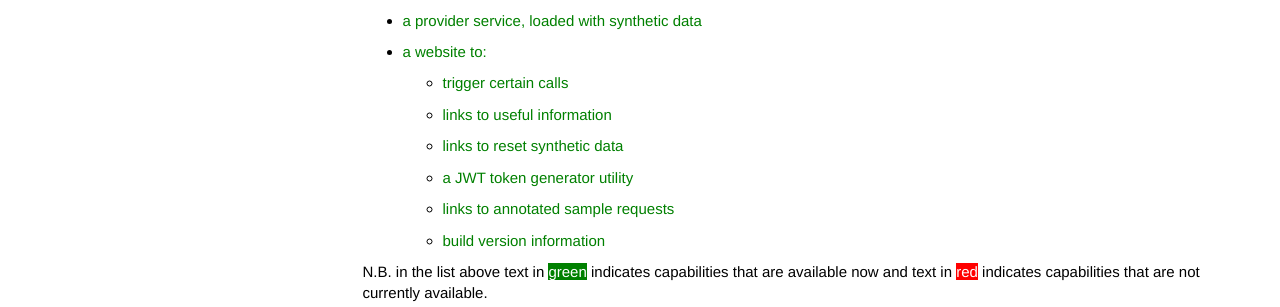
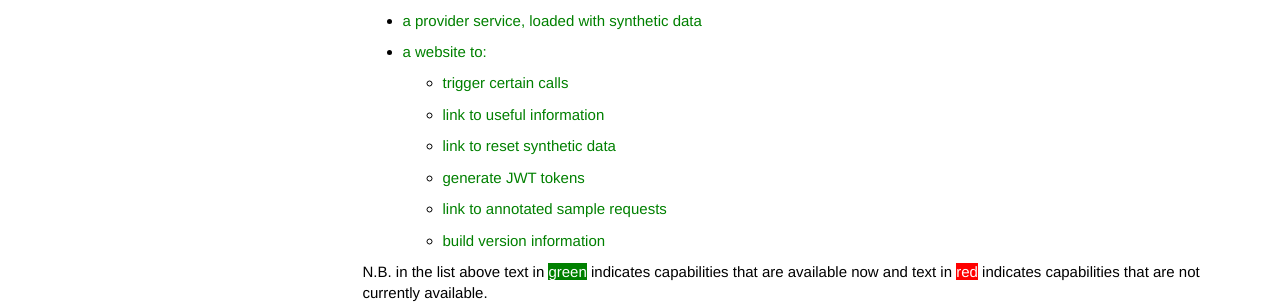
Before and after one commit to nhsd-a2si/docs-uec-appts, a Jekyll site: the page built from _pages/implementation/demonstrator/demo_overview.md, in a window 1280 px wide and 1062 px high. Shown: the part 352-659 px from the top of the window. Built offline with Jekyll 4.4.1, drawn with Linux system fonts in a browser that asks for light colours; nearby versions of some CDN libraries.

Commit message:
Update demo_overview.md

```diff
--- a/_pages/implementation/demonstrator/demo_overview.md
+++ b/_pages/implementation/demonstrator/demo_overview.md
@@ -17,10 +17,10 @@ In order to facilitate development both consuming and providing systems a demons
 * <span style="color:green">a provider service, loaded with synthetic data</span>
 * <span style="color:green">a website to: </span>
     * <span style="color:green">trigger certain calls</span>
-    * <span style="color:green">links to useful information</span>
-    * <span style="color:green">links to reset synthetic data</span>
-    * <span style="color:green">a JWT token generator utility</span>
-    * <span style="color:green">links to annotated sample requests</span>
+    * <span style="color:green">link to useful information</span>
+    * <span style="color:green">link to reset synthetic data</span>
+    * <span style="color:green">generate JWT tokens</span>
+    * <span style="color:green">link to annotated sample requests</span>
     * <span style="color:green">build version information</span>
 
 N.B. in the list above text in <span style="background-color: green;color:white">green</span> indicates capabilities that are available now and text in <span style="background-color: red;color:white">red</span> indicates capabilities that are not currently available.
```
